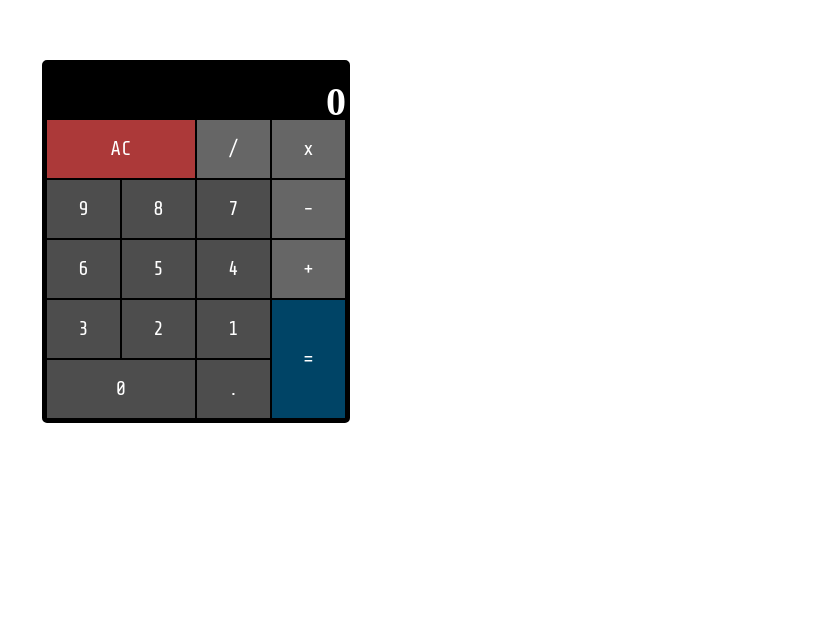
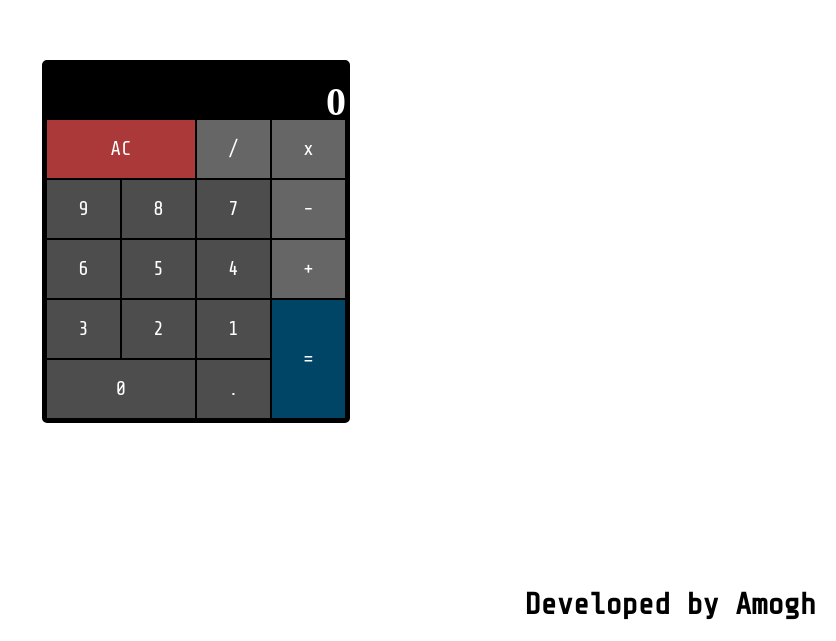
Before and after one commit to amoghkrishna55/React-Calculator, a React (Vite) app: page / in a window 1280 px wide. Shown: the part 159-800 px from the top of the page, without its empty margins (444-1280 px from the left). Built offline with nearby package versions, Linux system fonts and the light colour scheme; a web font is replaced by a local one.

Commit message:
Add Developed component and styling for footer

```diff
--- a/src/App.tsx
+++ b/src/App.tsx
@@ -1,5 +1,6 @@
 import { useState } from "react";
 import "./App.css";
+import Developed from "./Developed";
 
 const arr = [
   "AC",
@@ -137,6 +138,7 @@ const App = () => {
           ))}
         </div>
       </div>
+      <Developed />
     </>
   );
 };
--- /dev/null
+++ b/src/Developed.tsx
@@ -0,0 +1,12 @@
+const Developed = () => {
+  return (
+    <div className="developed">
+      <h1>
+        {" "}
+        <a href="https://github.com/amoghkrishna55">Developed by Amogh</a>{" "}
+      </h1>
+    </div>
+  );
+};
+
+export default Developed;
--- a/src/index.css
+++ b/src/index.css
@@ -15,3 +15,27 @@ html,
 body {
   height: 100%;
 }
+
+.developed {
+  position: absolute;
+  bottom: 0;
+  right: 0;
+  font-size: 15px;
+  color: black;
+  text-decoration: none;
+  padding: 20px;
+  font-family: Share Tech Mono, sans;
+}
+
+.developed a {
+  color: black;
+  text-decoration: none;
+}
+
+.developed a::after {
+  content: "";
+}
+
+.developed a:hover::after {
+  content: " (Go to github)";
+}
```
Also changed, not shown: src/main.tsx (+7 -7 lines).
